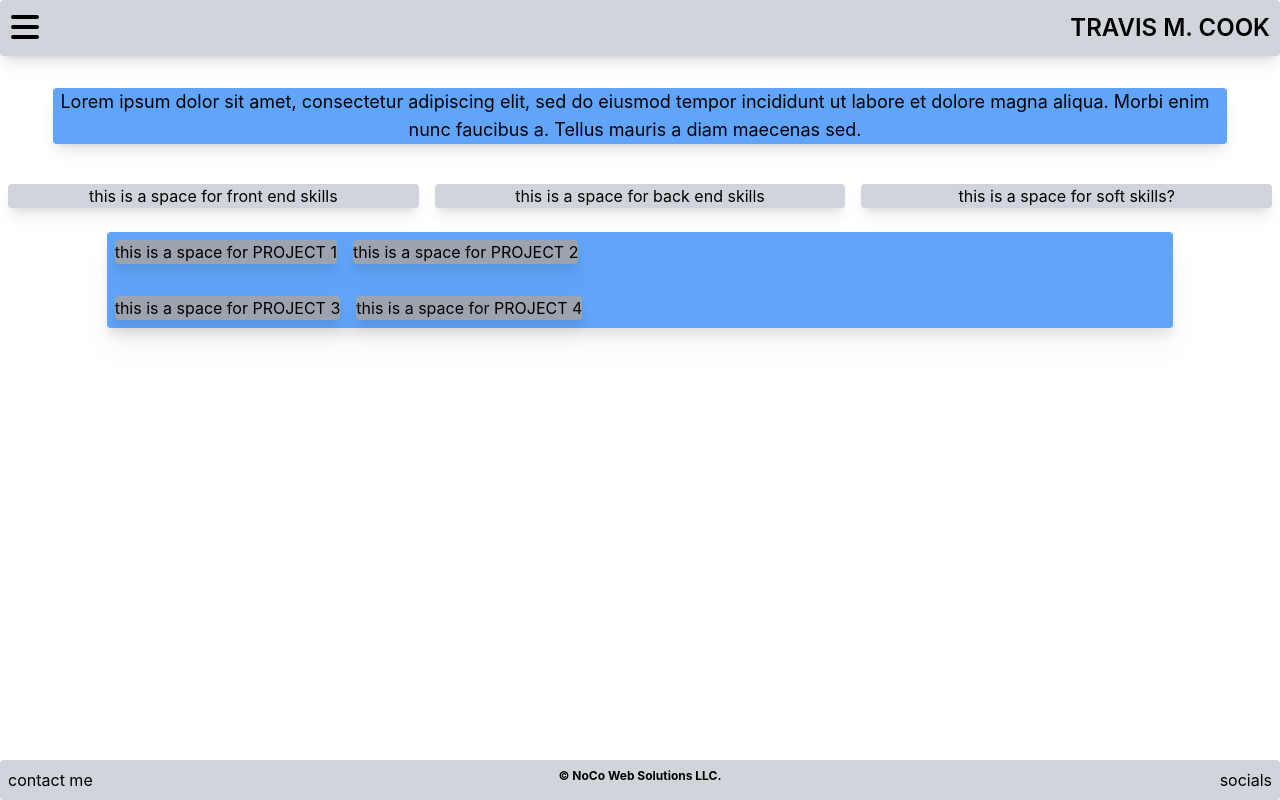
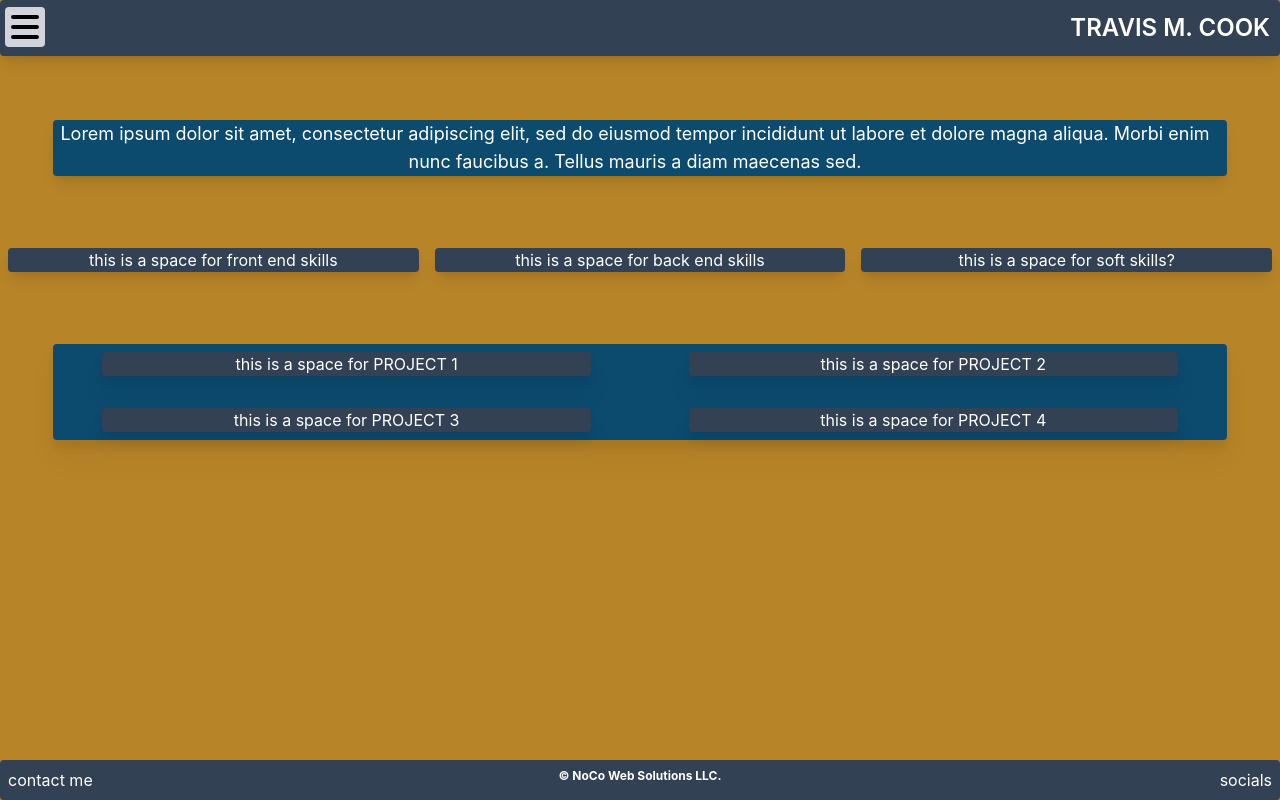
Before and after one commit to TravCook/reactportfolio, a React (Create React App) app: page / in a window 1280 px wide. Built offline with nearby package versions, Linux system fonts and the light colour scheme.

Commit message:
color scheme figured out

```diff
--- a/src/App.css
+++ b/src/App.css
@@ -1,7 +1,7 @@
 .App {
   text-align: center;
-  height: 100vh
-  /* background-color: rgb(209 213 219); */
+  height: 100vh;
+  background-color: #B78428;
 }
 html, body, .app, #app>div {
   height: 100%
--- a/src/Components/aboutMe/aboutMe.js
+++ b/src/Components/aboutMe/aboutMe.js
@@ -2,8 +2,8 @@ import "./aboutMe.css"
 
 function aboutMe(){
   return (
-    <div className="my-8 ">
-      <div className="text-lg shadow-lg bg-blue-400 container rounded w-11/12 infoDiv">
+    <div className="my-16 mx-auto ">
+      <div className="text-white text-lg shadow-lg bg-sky-900 container rounded w-11/12 infoDiv">
       Lorem ipsum dolor sit amet, consectetur adipiscing elit, sed do eiusmod tempor incididunt ut labore et dolore magna aliqua. Morbi enim nunc faucibus a. Tellus mauris a diam maecenas sed.
       </div>
     </div>
--- a/src/Components/footer/footer.css
+++ b/src/Components/footer/footer.css
@@ -1,6 +1,8 @@
 .footerDiv{
-  position:absolute;
+
   left:0;
   bottom:0;
   right:0;
+
+  position:absolute;
 }
--- a/src/Components/footer/footer.js
+++ b/src/Components/footer/footer.js
@@ -2,7 +2,7 @@ import "./footer.css"
 
 function footer(){
   return(
-    <div className="flex flex-row bg-gray-300 rounded shadow-lg footerDiv">
+    <div className="text-white flex flex-row bg-slate-700 rounded shadow-lg footerDiv">
       <div className="text-left basis-1/4 m-2">contact me</div>
       <div className="font-bold basis-2/4 m-2 text-xs">© NoCo Web Solutions LLC.</div>
       <div className="basis-1/4 text-right m-2">socials</div>
--- a/src/Components/navbar/navbar.js
+++ b/src/Components/navbar/navbar.js
@@ -9,7 +9,7 @@ function classNames(...classes) {
 
 function navBar(){
   return (
-      <div className="bg-gray-300 h-14 sticky rounded shadow-lg flex flex-row">
+      <div className="bg-slate-700 h-14 sticky rounded shadow-lg flex flex-row">
         <div className="basis-1/4 menuDiv">
           <Menu as="div">
             <div>
@@ -73,7 +73,7 @@ function navBar(){
           </Menu>
         </div>
         <div className="basis-3/4 content-center centerText">
-          <a href="#" className=" text-black font-semibold text-2xl">TRAVIS M. COOK</a>
+          <a href="#" className=" text-white font-semibold text-2xl">TRAVIS M. COOK</a>
         </div>
       </div>
   )
--- a/src/Components/projects/projects.css
+++ b/src/Components/projects/projects.css
@@ -1,5 +1,4 @@
 .projectDiv{
   text-align: center;
-  padding-right: 10px;
   margin:auto;
 }
--- a/src/Components/projects/projects.js
+++ b/src/Components/projects/projects.js
@@ -2,14 +2,14 @@ import "./projects.css"
 
 function projects(){
   return (
-    <div className="projectDiv bg-blue-400 rounded w-10/12 drop-shadow-xl">
-      <div className="flex flex-row m-auto my-4">
-        <div className="bg-gray-400 rounded basis 1/2 m-2 drop-shadow-xl">this is a space for PROJECT 1</div>
-        <div className="bg-gray-400 rounded basis 1/2 m-2 drop-shadow-xl">this is a space for PROJECT 2</div>
+    <div className="my-16 mx-auto bg-sky-900 rounded w-11/12 drop-shadow-xl">
+      <div className="flex flex-row my-4">
+        <div className="text-white mx-auto bg-slate-700 rounded basis-5/12 m-2 drop-shadow-xl">this is a space for PROJECT 1</div>
+        <div className="text-white mx-auto bg-slate-700 rounded basis-5/12 m-2 drop-shadow-xl">this is a space for PROJECT 2</div>
       </div>
-      <div className="flex flex-row m-auto my-4">
-        <div className="bg-gray-400 rounded basis 1/2 m-2 drop-shadow-xl">this is a space for PROJECT 3</div>
-        <div className="bg-gray-400 rounded basis 1/2 m-2 drop-shadow-xl">this is a space for PROJECT 4</div>
+      <div className="flex flex-row my-4">
+        <div className="text-white mx-auto bg-slate-700 rounded basis-5/12 m-2 drop-shadow-xl">this is a space for PROJECT 3</div>
+        <div className="text-white mx-auto bg-slate-700 rounded basis-5/12 m-2 drop-shadow-xl">this is a space for PROJECT 4</div>
       </div>
     </div>
   )
--- a/src/Components/skillBreakdown/skillBreakdown.js
+++ b/src/Components/skillBreakdown/skillBreakdown.js
@@ -1,13 +1,13 @@
 function skillBreakdown(){
   return(
-    <div className="flex flex-row">
-      <div className="bg-gray-300 basis-1/3 m-2 rounded shadow-lg">
+    <div className="my-16 mx-auto flex flex-row">
+      <div className="text-white bg-slate-700 basis-1/3 m-2 rounded shadow-lg">
         this is a space for front end skills
       </div>
-      <div className="bg-gray-300 basis-1/3 m-2 rounded shadow-lg">
+      <div className="text-white bg-slate-700 basis-1/3 m-2 rounded shadow-lg">
         this is a space for back end skills
       </div>
-      <div className="bg-gray-300 basis-1/3 m-2 rounded shadow-lg">
+      <div className="text-white bg-slate-700 basis-1/3 m-2 rounded shadow-lg">
         this is a space for soft skills?
       </div>
     </div>
```
